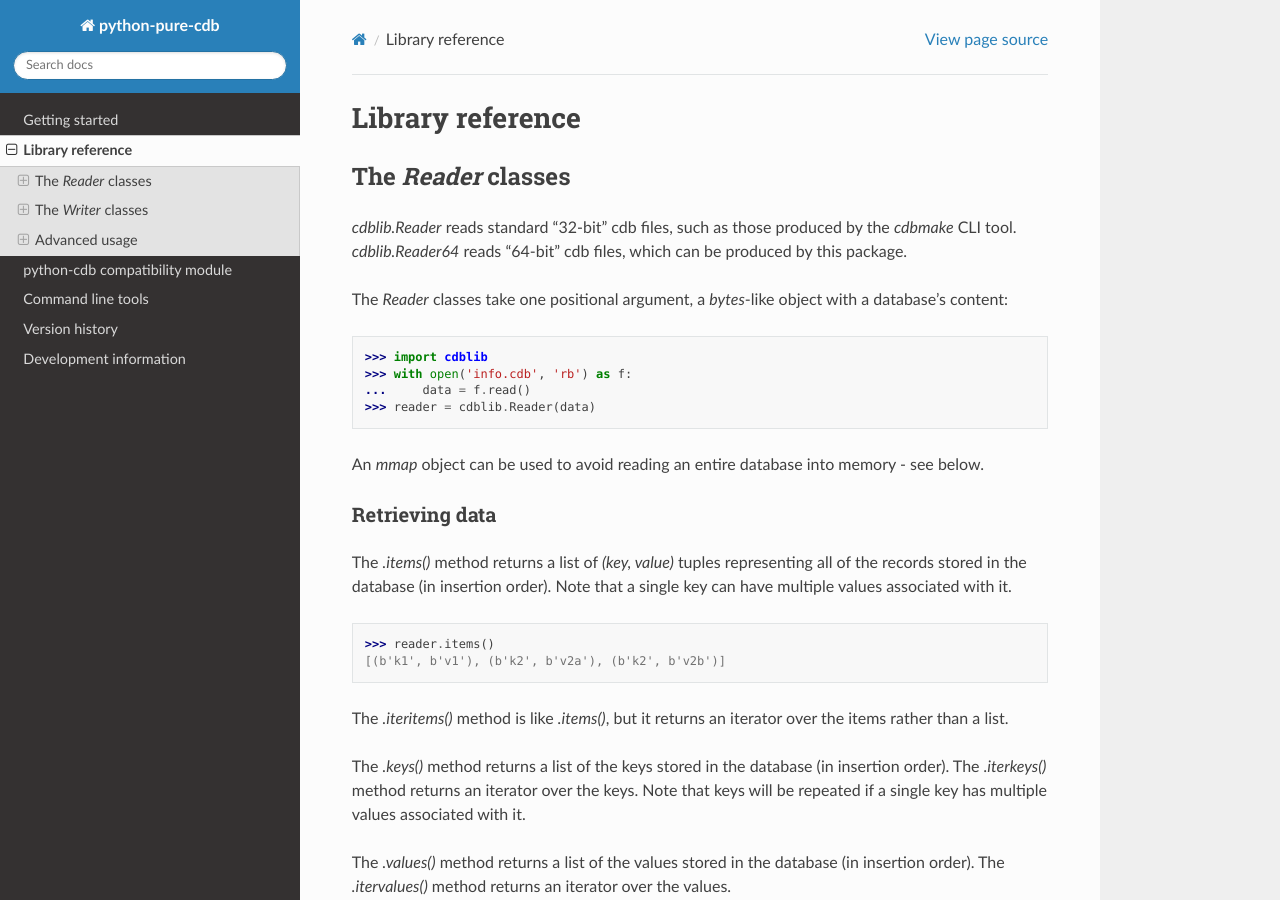
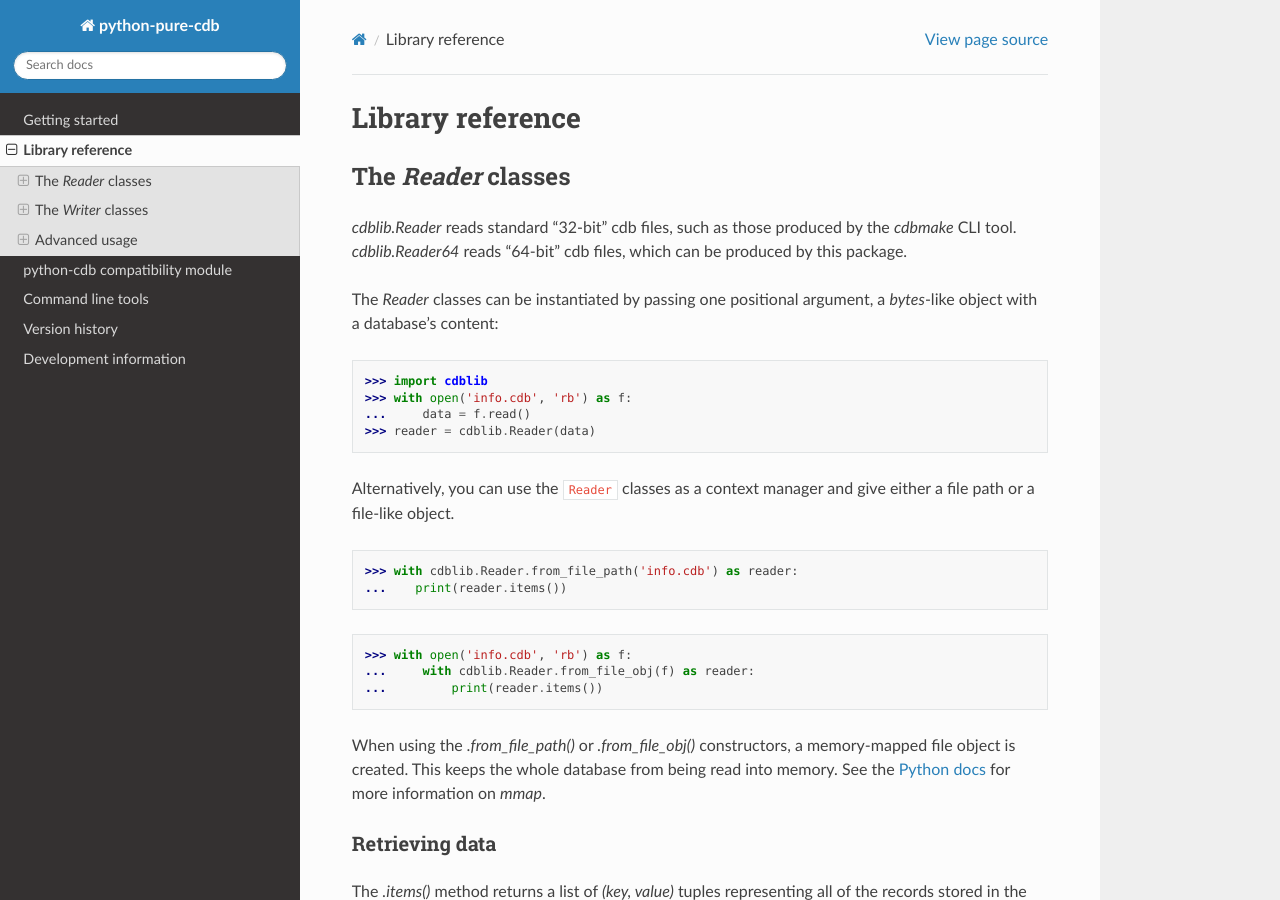
Before and after one commit to bbayles/python-pure-cdb, a Sphinx documentation site: the page built from docs/library.rst, in a window 1280 px wide and 900 px high. Built offline with Sphinx 7.4.7 and the Read the Docs theme 2.0.0, drawn with Linux system fonts in a browser that asks for light colours; some of the changed text lies outside the part shown.

Commit message:
Update docs with new constructors

```diff
--- a/docs/library.rst
+++ b/docs/library.rst
@@ -8,16 +8,29 @@ The `Reader` classes
 `cdbmake` CLI tool. `cdblib.Reader64` reads "64-bit" cdb files, which can be
 produced by this package.
 
-The `Reader` classes take one positional argument, a `bytes`-like object with
-a database's content:
+The `Reader` classes can be instantiated by passing one positional argument,
+a `bytes`-like object with a database's content:
 
     >>> import cdblib
     >>> with open('info.cdb', 'rb') as f:
     ...     data = f.read()
     >>> reader = cdblib.Reader(data)
 
-An `mmap` object can be used to avoid reading an entire database into memory -
-see below.
+Alternatively, you can use the ``Reader`` classes as a context manager and
+give either a file path or a file-like object.
+
+    >>> with cdblib.Reader.from_file_path('info.cdb') as reader:
+    ...    print(reader.items())
+
+    >>> with open('info.cdb', 'rb') as f:
+    ...     with cdblib.Reader.from_file_obj(f) as reader:
+    ...         print(reader.items())
+
+When using the `.from_file_path()` or `.from_file_obj()` constructors, a
+memory-mapped file object is created. This keeps the whole database from
+being read into memory. See the
+`Python docs <https://docs.python.org/3/library/mmap.html>`_ for more
+information on `mmap`.
 
 Retrieving data
 ^^^^^^^^^^^^^^^
@@ -142,24 +155,6 @@ deal with `bytes` keys only.
     ...
     TypeError: key must be of type 'bytes'
 
-
-Limiting memory usage
-^^^^^^^^^^^^^^^^^^^^^
-
-To avoid having to read a whole database into memory, use `cdblib.Reader`
-(or `cdblib.Reader64`) with `mmap.mmap`.
-
-    >>> from mmap import mmap, ACCESS_READ
-    ... from cdblib import Reader
-    ...
-    ... with open('info.cdb', 'rb') as f:
-    ...     with mmap(f.fileno(), 0, access=ACCESS_READ) as m:
-    ...         reader = Reader(m)
-    ...         reader.items()
-
-See the `Python docs <https://docs.python.org/3/library/mmap.html>`_ for more
-information on `mmap`.
-
 The `Writer` classes
 --------------------
 
--- a/docs/quickstart.rst
+++ b/docs/quickstart.rst
@@ -38,6 +38,12 @@ To retrieve the first value stored at a key, use the `.get()` method.
 Note that all keys and values are `bytes` objects.
 For more information, see the library documentation.
 
+You may also construct a `Reader` instance with a file path.
+Use a `with` block to automatically close the file:
+
+    >>> with cdblib.Reader.from_file_path('info.cdb', 'rb') as reader:
+    ...    pass  # Do your thing here
+
 For "64-bit" database files, use `cdblib.Reader64` instead of `cdblib.Reader`.
 
 Writing new cdb files
```
